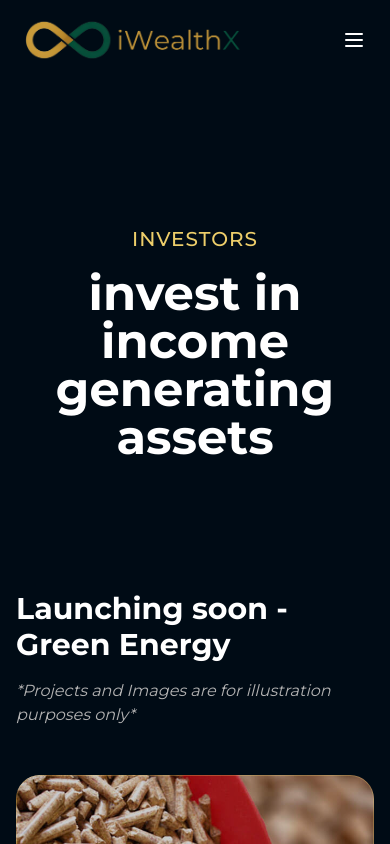
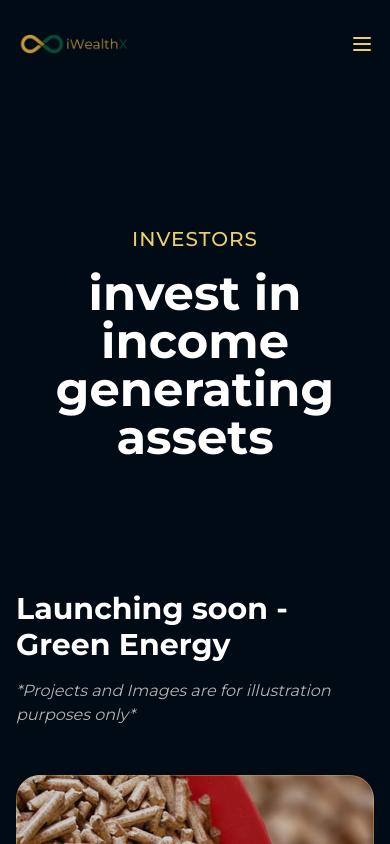
Before and after one commit to Awk-coder/iWealthX-fornow, a React (Create React App) app: page /investor in a window 390 px wide. Shown: the top 844 px of the page. Built offline with nearby package versions, Linux system fonts and the light colour scheme.

Commit message:
hamburg menu closing after navigation

```diff
--- a/src/components/layout/Header.jsx
+++ b/src/components/layout/Header.jsx
@@ -3,18 +3,9 @@ import { Link, useLocation } from "react-router-dom";
 import logo from "../../assets/logo-name.png";
 
 const Header = () => {
-  const [isMenuOpen, setIsMenuOpen] = useState(false);
+  const [isOpen, setIsOpen] = useState(false);
   const [isScrolled, setIsScrolled] = useState(false);
-
-  // Add scroll event listener
-  React.useEffect(() => {
-    const handleScroll = () => {
-      setIsScrolled(window.scrollY > 0);
-    };
-
-    window.addEventListener("scroll", handleScroll);
-    return () => window.removeEventListener("scroll", handleScroll);
-  }, []);
+  const location = useLocation();
 
   const navItems = [
     { name: "Home", path: "/" },
@@ -27,30 +18,53 @@ const Header = () => {
     { name: "Contact", path: "/contact" },
   ];
 
+  // Close mobile menu when location changes (user navigates to a new page)
+  useEffect(() => {
+    setIsOpen(false);
+  }, [location.pathname]);
+
+  useEffect(() => {
+    const handleScroll = () => {
+      const offset = window.scrollY;
+      if (offset > 50) {
+        setIsScrolled(true);
+      } else {
+        setIsScrolled(false);
+      }
+    };
+
+    window.addEventListener("scroll", handleScroll);
+
+    return () => {
+      window.removeEventListener("scroll", handleScroll);
+    };
+  }, []);
+
   return (
     <header
-      className={`fixed w-full z-50 transition-all duration-300 ${
-        isScrolled
-          ? "bg-background/80 backdrop-blur-lg backdrop-saturate-150"
-          : "bg-background"
+      className={`fixed top-0 left-0 right-0 z-50 transition-all duration-300 ${
+        isScrolled ? "bg-black/80 backdrop-blur-md py-4" : "bg-transparent py-6"
       }`}
     >
       <div className="max-w-7xl mx-auto px-4 sm:px-6 lg:px-8">
-        <div className="flex justify-between items-center h-20">
+        <div className="flex justify-between items-center">
           {/* Logo */}
-          <div className="flex-shrink-0">
-            <Link to="/">
-              <img src={logo} alt="iWealthX" className="h-20 w-auto" />
+          <Link to="/" className="flex-shrink-0">
+            <img src={logo} alt="iWealthX Logo" className="h-10" />
           </Link>
-          </div>
 
           {/* Desktop Navigation */}
-          <nav className="hidden md:flex space-x-8">
+          <nav className="hidden md:flex items-center space-x-8">
             {navItems.map((item) => (
               <Link
                 key={item.name}
-                to={item.path}
-                className="text-text-primary hover:text-gold transition-colors"
+                to={item.external ? undefined : item.path}
+                href={item.external ? item.path : undefined}
+                target={item.external ? "_blank" : undefined}
+                rel={item.external ? "noopener noreferrer" : undefined}
+                className={`text-text-primary hover:text-gold transition-colors ${
+                  location.pathname === item.path ? "text-gold" : ""
+                }`}
               >
                 {item.name}
               </Link>
@@ -58,20 +72,18 @@ const Header = () => {
           </nav>
 
           {/* Mobile menu button */}
-          <div className="md:hidden">
           <button
-              onClick={() => setIsMenuOpen(!isMenuOpen)}
-              className="inline-flex items-center justify-center p-2 rounded-md text-text-primary hover:text-gold"
+            onClick={() => setIsOpen(!isOpen)}
+            className="md:hidden text-gold focus:outline-none"
+            aria-label="Toggle menu"
           >
-              <span className="sr-only">Open main menu</span>
-              {/* Hamburger icon */}
             <svg
               className="h-6 w-6"
               fill="none"
               viewBox="0 0 24 24"
               stroke="currentColor"
             >
-                {isMenuOpen ? (
+              {isOpen ? (
                 <path
                   strokeLinecap="round"
                   strokeLinejoin="round"
@@ -92,21 +104,27 @@ const Header = () => {
       </div>
 
       {/* Mobile menu */}
-        {isMenuOpen && (
-          <div className="md:hidden">
-            <div className="px-2 pt-2 pb-3 space-y-1 sm:px-3">
+      <div
+        className={`md:hidden bg-black/95 overflow-hidden transition-all duration-300 ${
+          isOpen ? "max-h-screen py-4" : "max-h-0"
+        }`}
+      >
+        <nav className="flex flex-col space-y-4 px-4 pb-4">
           {navItems.map((item) => (
             <Link
               key={item.name}
-                  to={item.path}
-                  className="block text-text-primary hover:text-gold px-3 py-2"
+              to={item.external ? undefined : item.path}
+              href={item.external ? item.path : undefined}
+              target={item.external ? "_blank" : undefined}
+              rel={item.external ? "noopener noreferrer" : undefined}
+              className={`text-text-primary hover:text-gold transition-colors py-2 ${
+                location.pathname === item.path ? "text-gold" : ""
+              }`}
             >
               {item.name}
             </Link>
           ))}
-            </div>
-          </div>
-        )}
+        </nav>
       </div>
     </header>
   );
```
Lines whose indentation alone changed are shown as unchanged.
